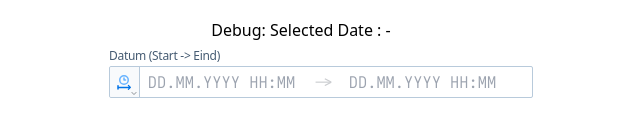
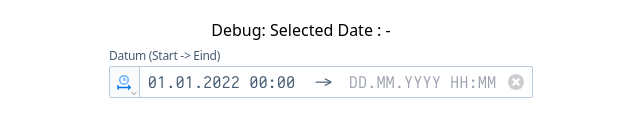
Before and after one commit to stephanewillems/datepicker_tjilp, a React (Vite) app: page / in a window 1280 px wide. Shown: the part 342-478 px from the top of the page, without its empty margins (339-979 px from the left). Built offline with nearby package versions, Linux system fonts and the light colour scheme.

Commit message:
refactor: Update DatePickerComp to use initial date and final date props

```diff
--- a/src/App.tsx
+++ b/src/App.tsx
@@ -20,11 +20,13 @@ function App() {
     setEndDate(null)
   }
 
+  const initialDate = new Date('2022-01-01')
+
   return (
     <div className='flex flex-col items-center justify-center w-screen h-screen'>
       <p>Debug: Selected Date : {startDate?.toString()} - {endDate?.toString()}</p>
       <div className='w-96'>
-        <DatePickerComp onDatesChange={handleDates} onClear={clearFn} />
+        <DatePickerComp onDatesChange={handleDates} onClear={clearFn} initDate={initialDate} />
       </div>
     </div>
   )
--- a/src/components/DatePickerComp.tsx
+++ b/src/components/DatePickerComp.tsx
@@ -16,6 +16,8 @@ interface DatePickerCompProps {
     minDate?: Date;
     maxTime?: Date;
     minTime?: Date;
+    initDate?: Date | null;
+    finalDate?: Date | null;
     disabled?: boolean;
     popperPlacement?: Placement;
     datePickerType?: "range" | "point";
@@ -33,6 +35,8 @@ const DatePickerComp = ({
     minDate,
     maxTime,
     minTime,
+    initDate,
+    finalDate,
     disabled,
     popperPlacement,
     datePickerType,
@@ -47,6 +51,18 @@ const DatePickerComp = ({
     const [selectedIcon, setSelectedIcon] = useState<string>("");
     const [startDate, setStartDate] = useState<Date | null>(null);
     const [endDate, setEndDate] = useState<Date | null>(null);
+
+    useEffect(() => {
+        if (initDate) {
+            setStartDate(initDate);
+        }
+    }, [initDate]);
+
+    useEffect(() => {
+        if (finalDate) {
+            setEndDate(finalDate);
+        }
+    }, [finalDate]);
 
     useEffect(() => {
         if (datePickerType === "point") {
```
